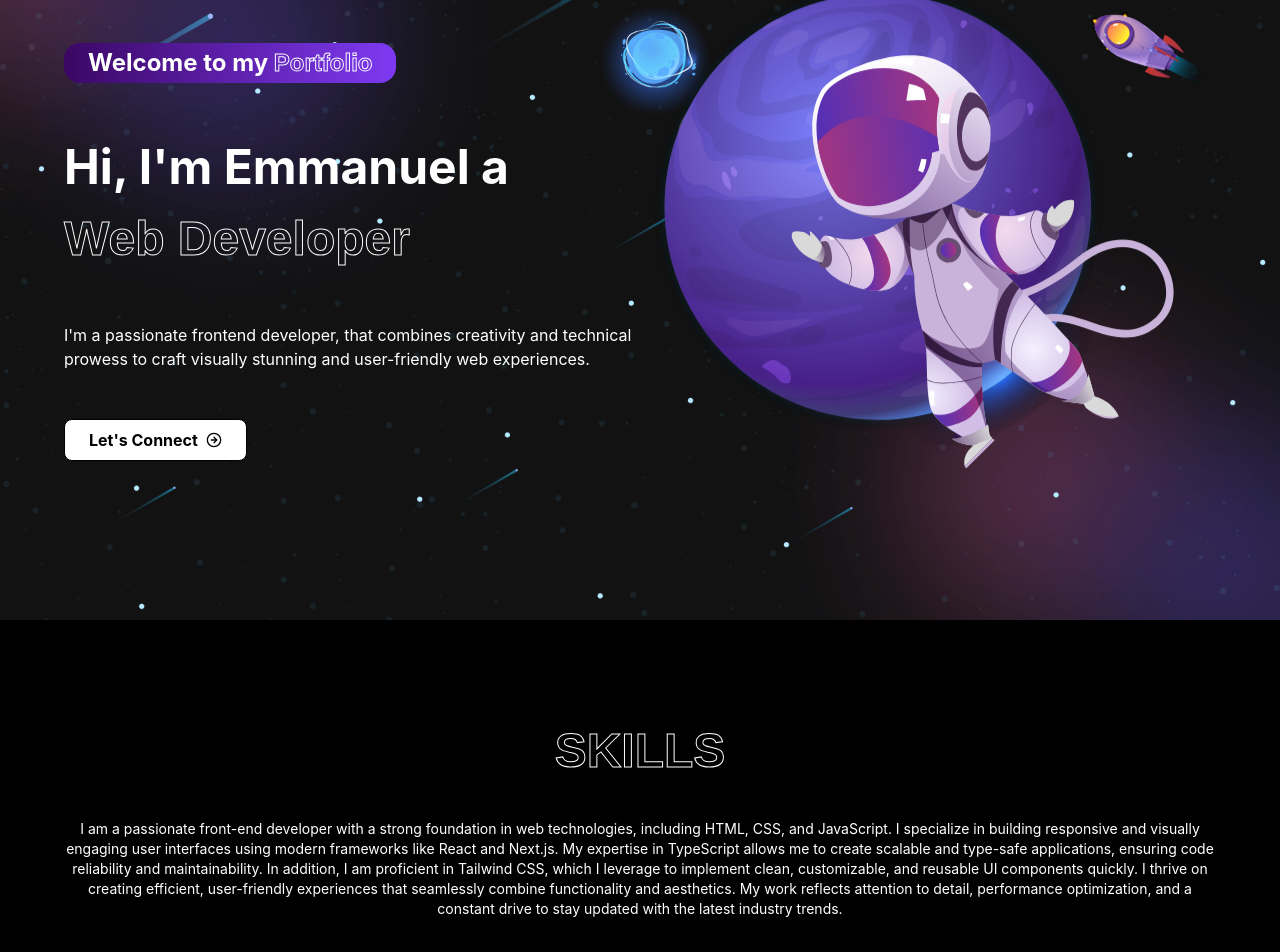
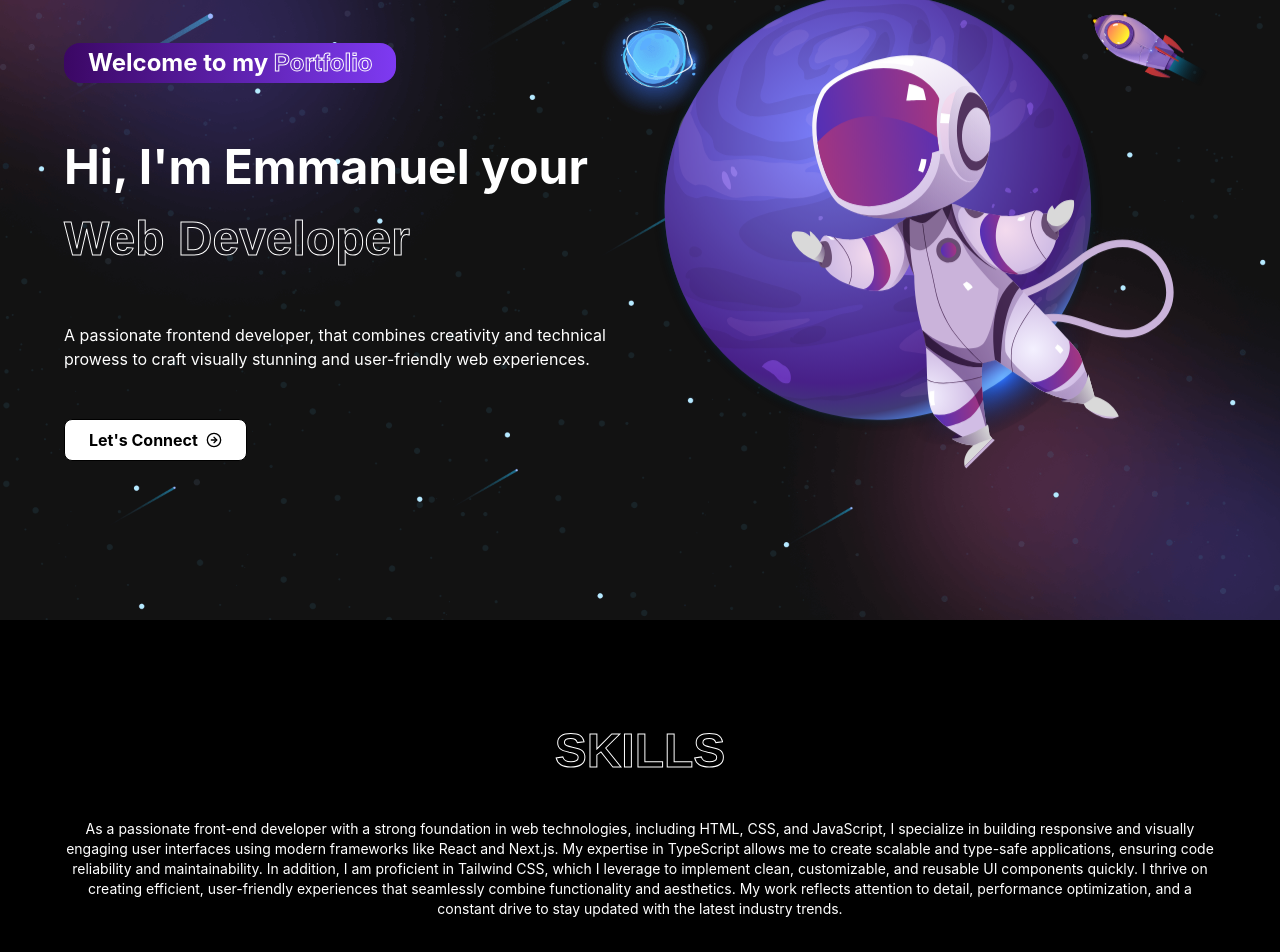
Before and after one commit to Bishboy/My-portfolio, a React (Vite) app: page / in a window 1280 px wide. Shown: the part 100-1052 px from the top of the page. Built offline with nearby package versions, Linux system fonts and the light colour scheme.

Commit message:
some fixes

```diff
--- a/src/Component/Banner.tsx
+++ b/src/Component/Banner.tsx
@@ -74,10 +74,10 @@ const Banner: React.FC = () => {
             Welcome to my <span className="strokeText">Portfolio</span>{" "}
           </span>
           <h1 className="lg:text-[3rem] flex flex-col sm:text-[2rem] text-[1.6rem] font-bold">
-            {`Hi, I'm Emmanuel a`} <span className="strokeText">{text}</span>
+            {`Hi, I'm Emmanuel your`} <span className="strokeText">{text}</span>
           </h1>
           <p className="sm:text-base text-sm">
-            I'm a passionate frontend developer, that combines creativity and
+            A passionate frontend developer, that combines creativity and
             technical prowess to craft visually stunning and user-friendly web
             experiences.
           </p>
--- a/src/Component/Skills .tsx
+++ b/src/Component/Skills .tsx
@@ -86,8 +86,8 @@ const Skills:React.FC = () => {
           transition={{ delay: 0.5, duration: 0.4 }}
           className="hover:translate-x-2 duration-500 text-center hover:text-purple-300 text-sm"
         >
-          I am a passionate front-end developer with a strong foundation in web
-          technologies, including HTML, CSS, and JavaScript. I specialize in
+         As a passionate front-end developer with a strong foundation in web
+          technologies, including HTML, CSS, and JavaScript, I specialize in
           building responsive and visually engaging user interfaces using modern
           frameworks like React and Next.js. My expertise in TypeScript allows
           me to create scalable and type-safe applications, ensuring code
```
